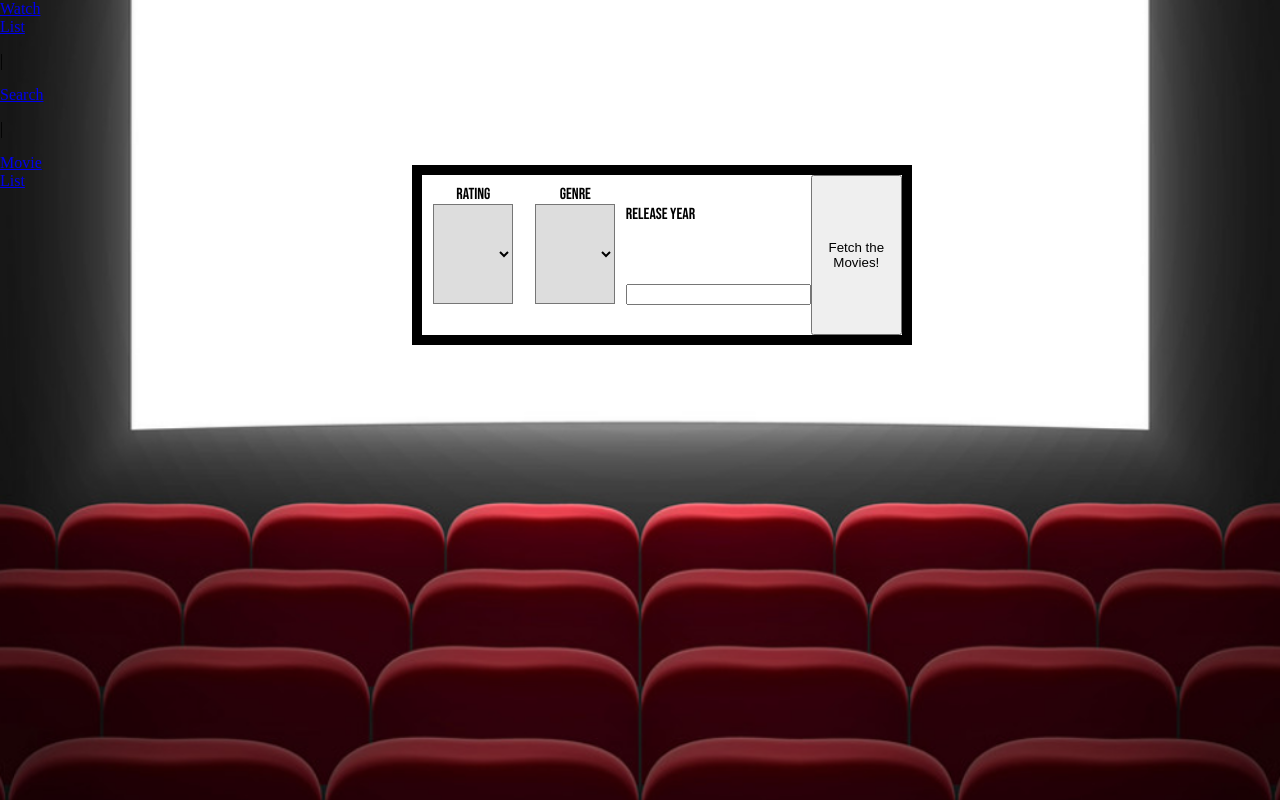
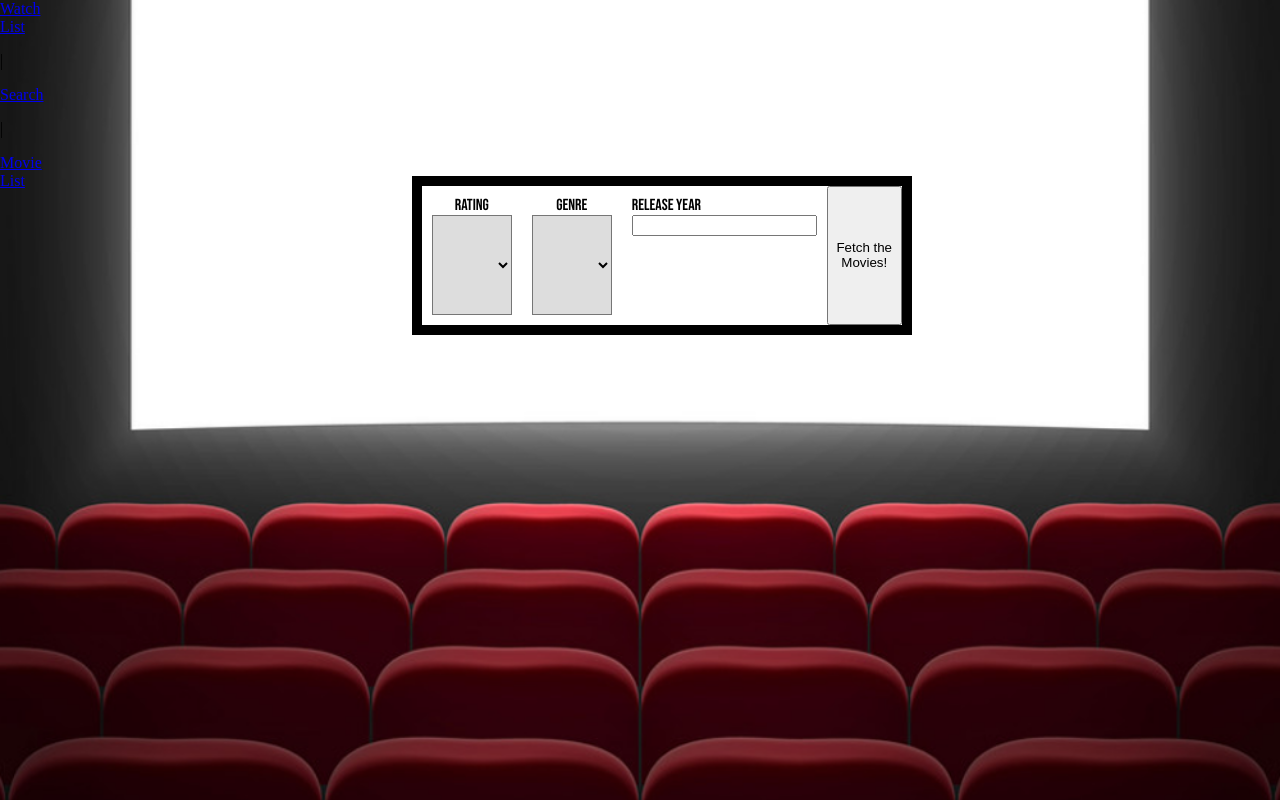
Before and after one commit to kldrivinski/Flick-Fetch, an Angular app: page /search in a window 1280 px wide. Built offline with nearby package versions, Linux system fonts and the light colour scheme; a web font is replaced by a local one.

Commit message:
got rating box in line

```diff
--- a/src/app/search-criteria/search-criteria.component.css
+++ b/src/app/search-criteria/search-criteria.component.css
@@ -64,10 +64,10 @@ select[name="genre"] {
 }
 
 label[name="year"] {
-  /* line-height: normal; */
+  line-height: normal;
   text-align: -webkit-left;
-  /* padding: 10px 10px; */
   justify-self: start;
+  padding: 10px 10px;
 }
 
 
```
